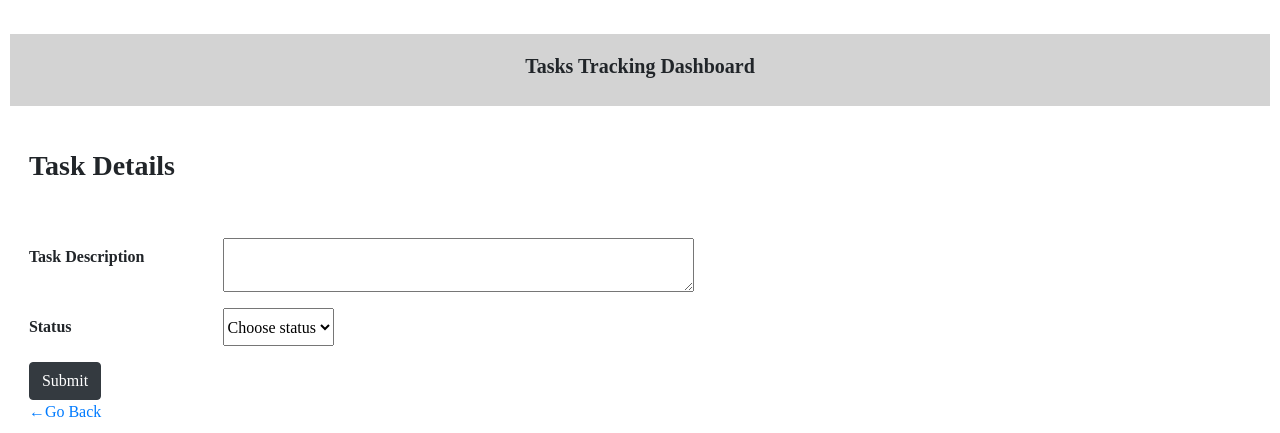
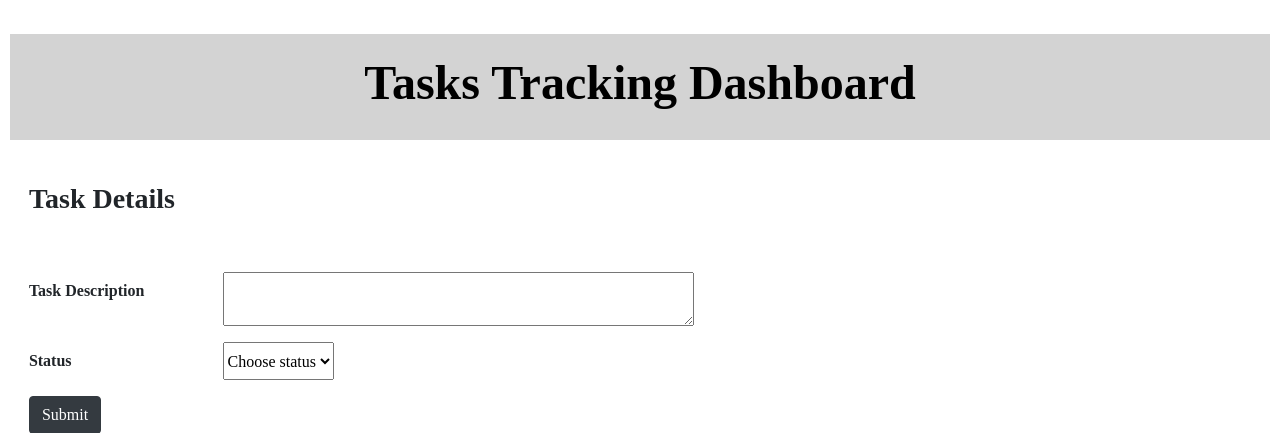
Before and after one commit to sukhanova/HB-Capstone, a Flask app: page /add_task/1 in a window 1280 px wide. Shown: the top 433 px of the page. Run offline with Flask 2, Linux system fonts and the light colour scheme; data that the repository does not hold is empty; parts of the project's set-up code (start-up, migrations or seed data) failed here and were passed over; some libraries are stand-ins or nearby versions.

Commit message:
Styling in a progress

```diff
--- a/static/css/styles.css
+++ b/static/css/styles.css
@@ -60,6 +60,11 @@ label {
 .banner-text{
 	font-family: 'STIX Two Text', serif;
 	text-align: center;
+}
+
+.banner-small{
+	color: black;
+	font-size: 3em;
 }
 
 .header-ul {
--- a/templates/create_task.html
+++ b/templates/create_task.html
@@ -24,5 +24,5 @@
 		<input type="submit" class="btn btn-dark">
 	</form>
 </div>
-<a href="javascript:history.back()">&#8592;Go Back</a>
+<a href="javascript:history.back()">&#8592; Go Back</a>
 {% endblock %}
--- a/templates/entries.html
+++ b/templates/entries.html
@@ -27,5 +27,5 @@
 <!-- <a href="javascript:history.back()">Go Back</a> -->
 <!-- <button type="button" onclick="javascript:history.back()">Back</button> -->
 </div>
-<a href="javascript:history.back()">Go Back</a>
+<a href="javascript:history.back()">&#8592; Go Back</a>
 {% endblock %}
--- a/templates/project.html
+++ b/templates/project.html
@@ -78,5 +78,5 @@
 	{% endfor %}
 	{% endif %}
 </div>
-<a href="javascript:history.back()">&#8592;Go Back</a>
+<a href="javascript:history.back()">&#8592; Go Back</a>
 {% endblock %}
```
